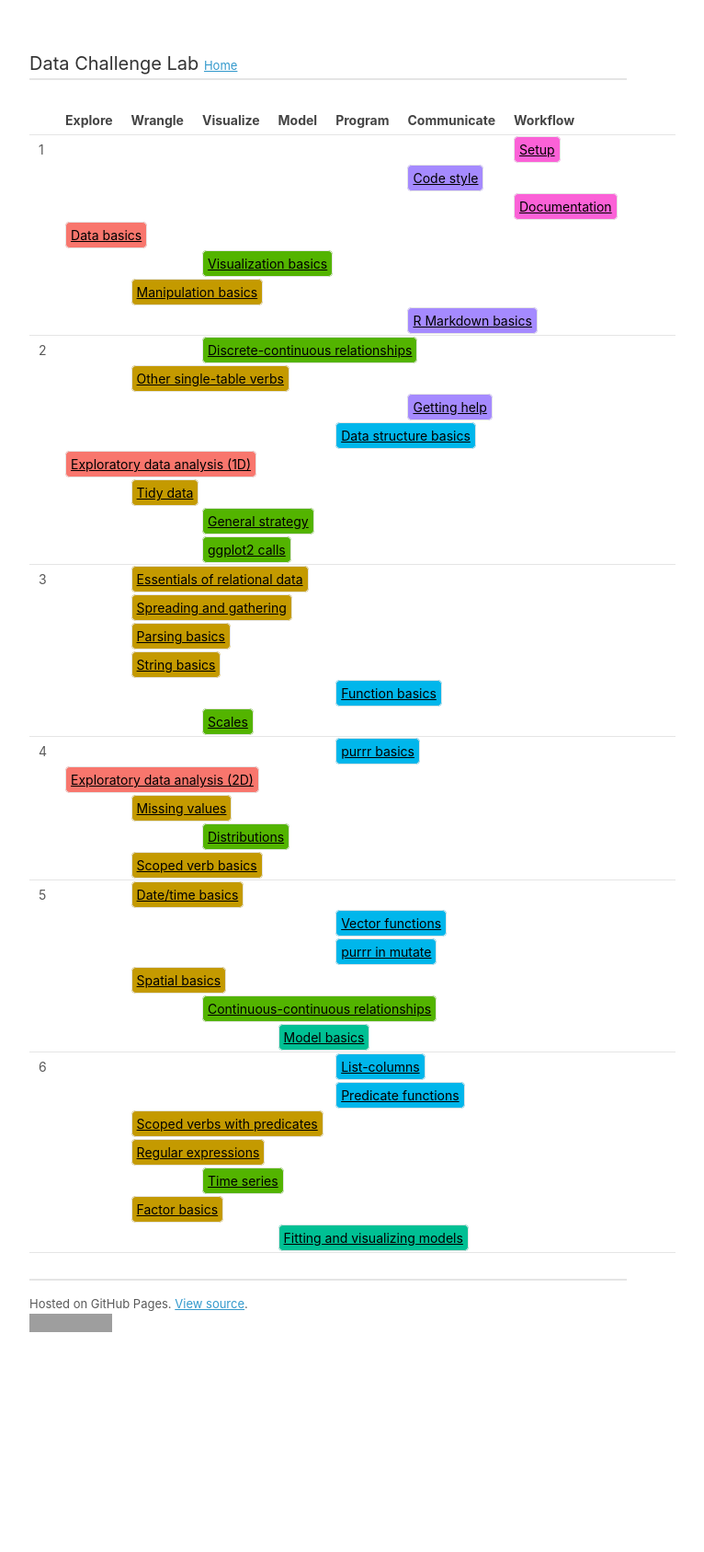
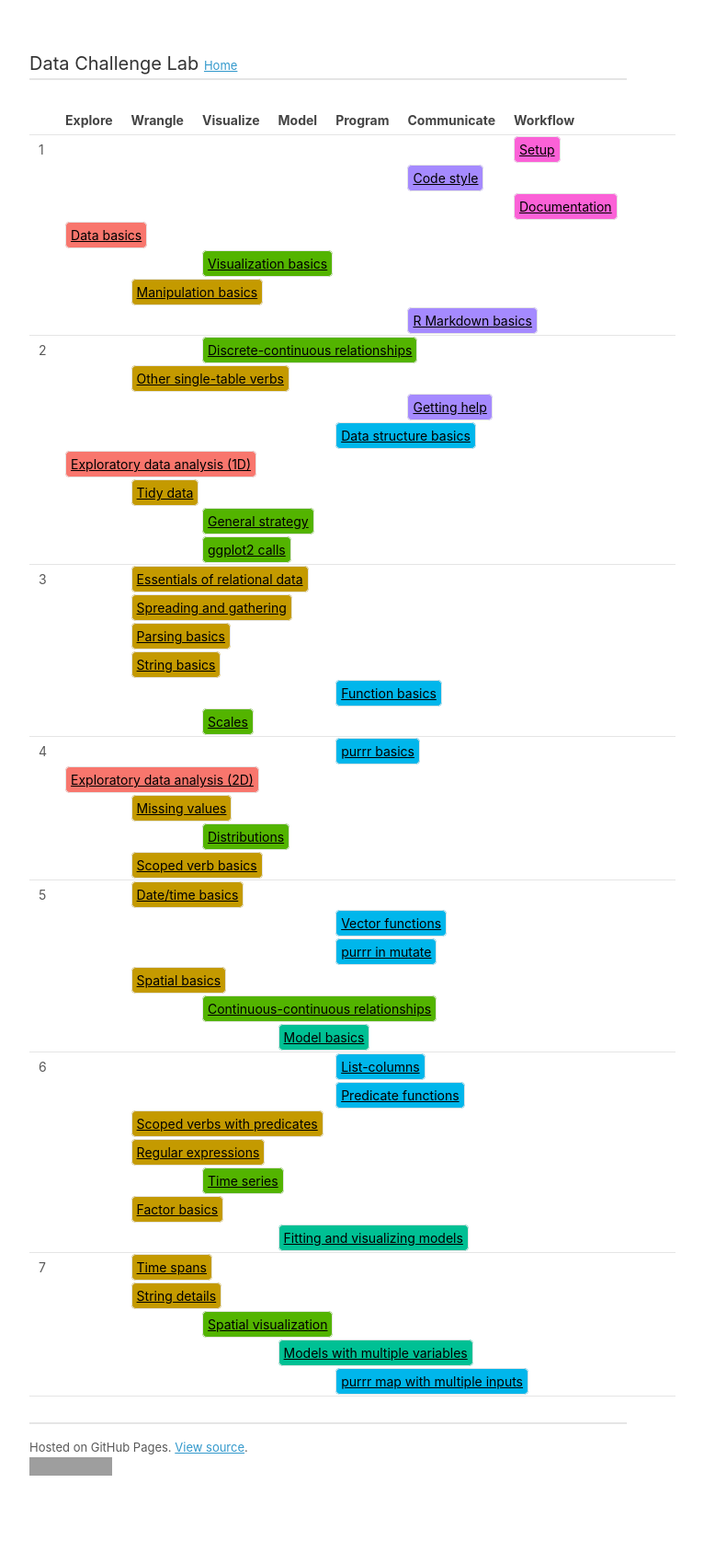
Before and after one commit to dcl-2019-04/curriculum, a Jekyll site: the page built from docs/index.md, in a window 1280 px wide. Shown: the whole page at 92% size, without its empty margins (283-1049 px from the left). Built offline with Jekyll 4.4.1, drawn with Linux system fonts in a browser that asks for light colours; our own code applies the rules of GitHub Pages for plain Markdown files; a script that is not in the unit is left out; before the commit the page ends 1531 px from its top, so only the background shows below that; grey boxes are pictures that could not be loaded.

Commit message:
Update for week 7

```diff
--- a/docs/index.md
+++ b/docs/index.md
@@ -277,4 +277,36 @@ title: Theme index
   <td colspan="3"></td>
 </tr>
 </tbody>
+<tbody>
+<tr>
+<td id='week-7'>7</td>
+  <td colspan="1"></td>
+  <td colspan="6"><a class="wrangle" href="timespans.html">Time spans</a></td>
+  <td colspan="5"></td>
+</tr>
+<tr>
+<td></td>
+  <td colspan="1"></td>
+  <td colspan="6"><a class="wrangle" href="string-details.html">String details</a></td>
+  <td colspan="5"></td>
+</tr>
+<tr>
+<td></td>
+  <td colspan="2"></td>
+  <td colspan="6"><a class="visualize" href="spatial-vis.html">Spatial visualization</a></td>
+  <td colspan="4"></td>
+</tr>
+<tr>
+<td></td>
+  <td colspan="3"></td>
+  <td colspan="6"><a class="model" href="model-multivariate.html">Models with multiple variables</a></td>
+  <td colspan="3"></td>
+</tr>
+<tr>
+<td></td>
+  <td colspan="4"></td>
+  <td colspan="6"><a class="program" href="purrr-parallel.html">purrr map with multiple inputs</a></td>
+  <td colspan="2"></td>
+</tr>
+</tbody>
 </table>
```
Also changed, not shown: syllabus.yml (+5 -5 lines).
